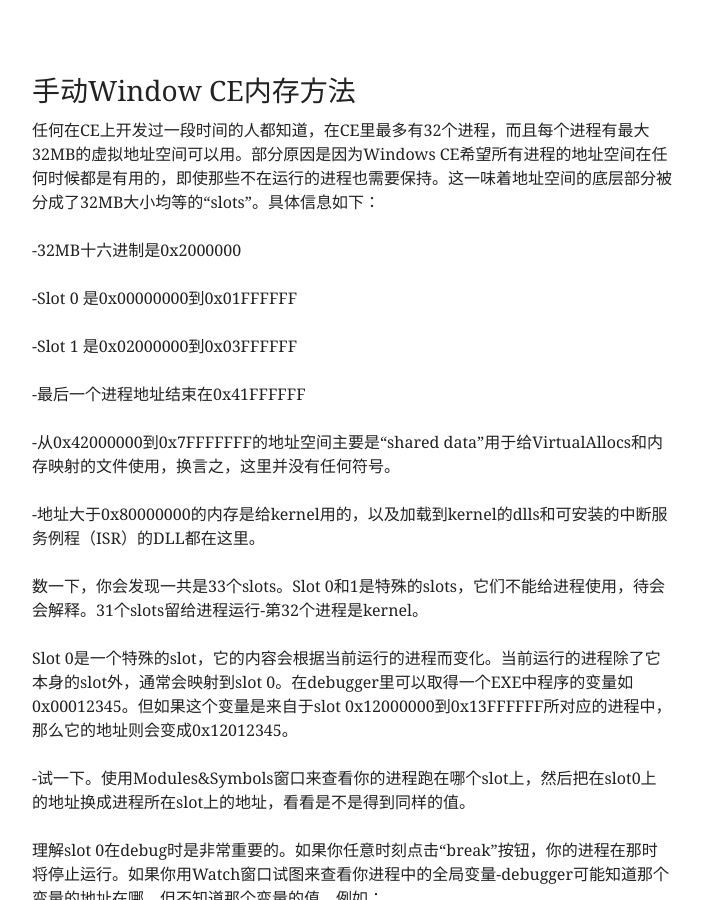
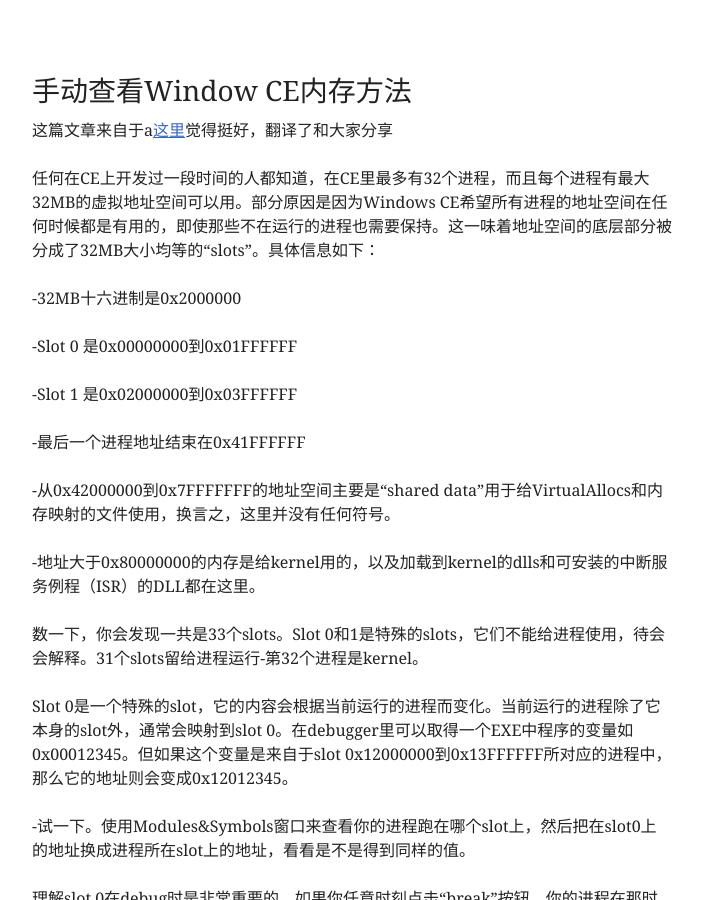
Before and after one commit to since1q80/me, a Jekyll site: the page built from _posts/2013-01-06-debug-wince.html, in a window 1280 px wide and 900 px high. Shown: the whole window, without its empty margins (288-990 px from the left). Built offline with Jekyll 4.4.1, drawn with Linux system fonts in a browser that asks for light colours; Markdown is read by kramdown in place of the engine named in the settings.

Commit message:
update blog

```diff
--- a/_posts/2013-01-06-debug-wince.html
+++ b/_posts/2013-01-06-debug-wince.html
@@ -1,8 +1,9 @@
 ---
 layout: post
-title: 手动Window CE内存方法
+title: 手动查看Window CE内存方法
 ---
 <h2>{{ page.title }}</h2>
+<p>这篇文章来自于a<a href="http://blogs.msdn.com/b/sloh/archive/2005/02/25/380475.aspx">这里</a>觉得挺好，翻译了和大家分享</p>
 <p>任何在CE上开发过一段时间的人都知道，在CE里最多有32个进程，而且每个进程有最大32MB的虚拟地址空间可以用。部分原因是因为Windows CE希望所有进程的地址空间在任何时候都是有用的，即使那些不在运行的进程也需要保持。这一味着地址空间的底层部分被分成了32MB大小均等的“slots”。具体信息如下：</p>
 <p>-32MB十六进制是0x2000000</p>
 <p>-Slot 0 是0x00000000到0x01FFFFFF</p>
```
